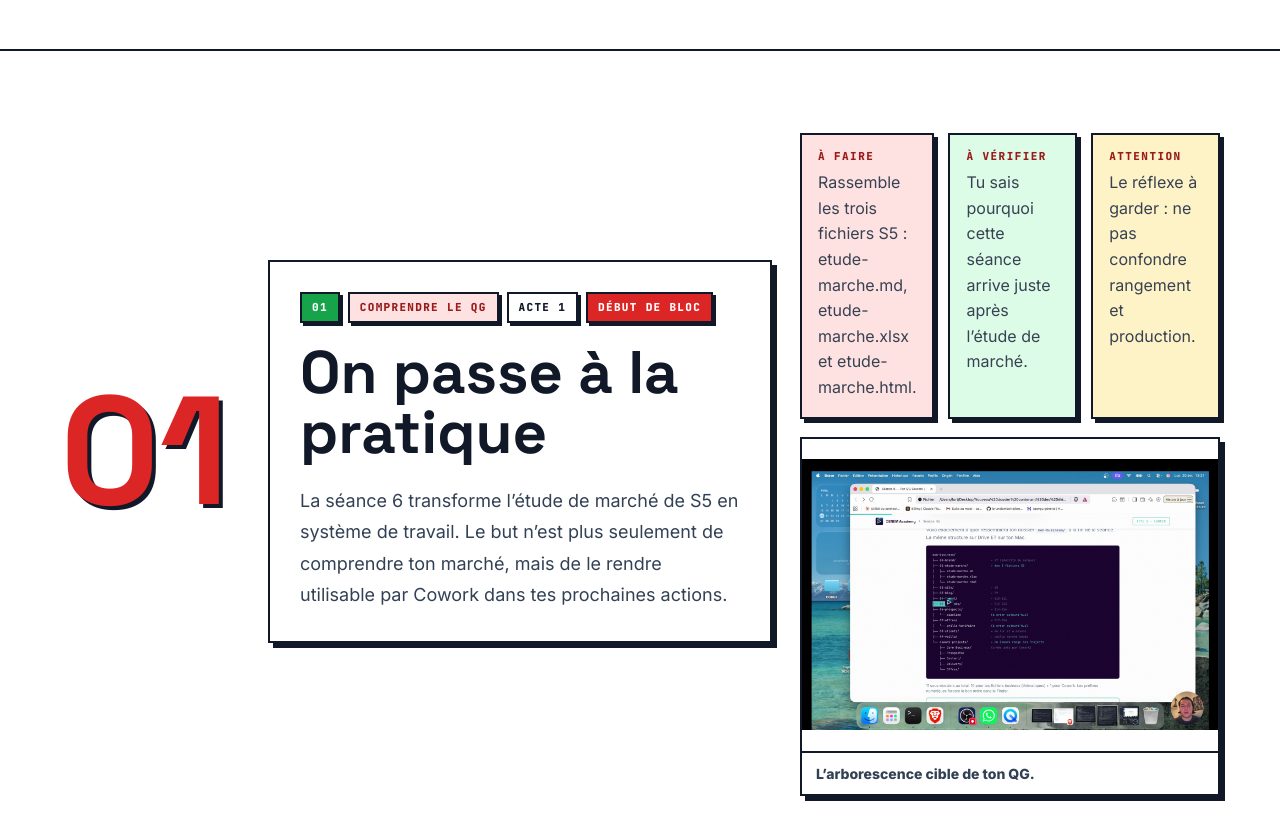
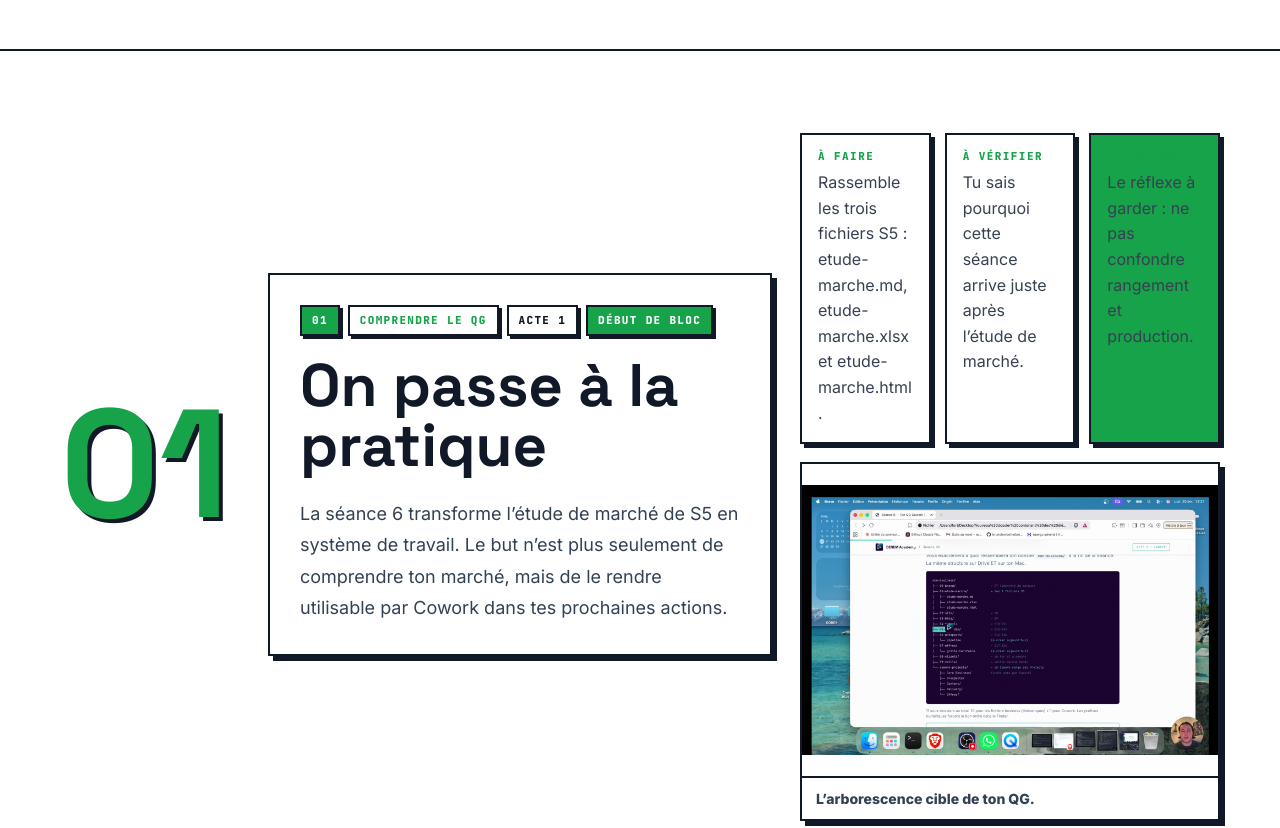
Before and after one commit to DenemAcademy/formation-seance-06-qg-cowork, a plain HTML site: page index.html in a window 1280 px wide. Shown: the part 1221-2049 px from the top of the page. Drawn offline with Linux system fonts and the light colour scheme.

Commit message:
Normalize DENEM visual system

```diff
--- a/index.html
+++ b/index.html
@@ -455,6 +455,9 @@ document.querySelectorAll('.prompt-panel').forEach(panel=>{const b=panel.querySe
 
 
 
+
+
+
 <!-- DENEM visual system normalization -->
 <style id="denem-visual-system">
 :root {
@@ -463,6 +466,28 @@ document.querySelectorAll('.prompt-panel').forEach(panel=>{const b=panel.querySe
   --denem-paper: #ffffff;
   --denem-shadow: 5px 5px 0 #111827;
   --denem-shadow-sm: 3px 3px 0 #111827;
+  --blue: var(--denem-accent);
+  --violet: var(--denem-accent);
+  --cyan: var(--denem-accent);
+  --green: var(--denem-accent);
+  --amber: var(--denem-accent);
+  --orange: var(--denem-accent);
+  --red: var(--denem-accent);
+  --red-dark: var(--denem-accent);
+  --teal: var(--denem-accent);
+  --brass: var(--denem-accent);
+  --purple: var(--denem-accent);
+  --pink: var(--denem-accent);
+  --red-soft: #fff;
+  --teal-soft: #fff;
+  --brass-soft: #fff;
+  --mint: #fff;
+  --lav: #fff;
+  --sky: #fff;
+  --rose: #fff;
+  --cream: #fff;
+  --soft: #fff;
+  --gray: #fff;
 }
 html { background: var(--denem-paper) !important; }
 body {
@@ -544,6 +569,37 @@ svg {
 pre,
 code {
   max-width: 100% !important;
+}
+span,
+p,
+li,
+h1,
+h2,
+h3,
+h4,
+h5,
+h6,
+.flow span,
+.mini-flow span,
+.checklist li,
+.check-list li,
+.timeline li,
+.timeline div,
+.cards article,
+.card-grid article,
+.summary-card,
+.act,
+.badge,
+.eyebrow,
+.stat,
+.note,
+.final-box {
+  height: auto !important;
+  max-height: none !important;
+  overflow: visible !important;
+  text-overflow: clip !important;
+  white-space: normal !important;
+  overflow-wrap: anywhere !important;
 }
 pre,
 .prompt-card pre {
@@ -722,6 +778,10 @@ blockquote {
   background: var(--denem-accent) !important;
   background-image: none !important;
 }
+.section-counter,
+#counter {
+  display: none !important;
+}
 [class*="bg-gradient"] {
   background: #fff !important;
   background-image: none !important;
@@ -801,6 +861,19 @@ tbody tr:nth-child(even) td,
 .stats {
   background: #fff !important;
 }
+.flow,
+.mini-flow {
+  height: auto !important;
+  max-height: none !important;
+  overflow: visible !important;
+}
+.flow span,
+.mini-flow span {
+  display: inline-flex !important;
+  align-items: center !important;
+  min-height: 0 !important;
+  line-height: 1.35 !important;
+}
 @media (max-width: 700px) {
   .nav a,
   .links a {
```
